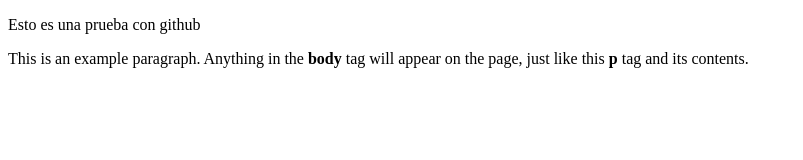
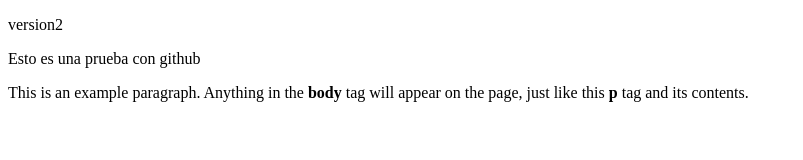
Before and after one commit to slopez36/mi-primer-repositorio, a plain HTML site: page index.html in a window 1280 px wide. Shown: the whole page, without its empty margins (0-803 px from the left). Drawn offline with Linux system fonts and the light colour scheme.

Commit message:
Update index.html

```diff
--- a/index.html
+++ b/index.html
@@ -1,9 +1,10 @@
 <!doctype html>
 <html>
   <head>
-    <title>This is the title of the webpage!</title>
+    <title>This is the title of the webpage2!</title>
   </head>
   <body>
+    <p>version2</p>
     <p>Esto es una prueba con github</p>
     <p>This is an example paragraph. Anything in the <strong>body</strong> tag will appear on the page, just like this <strong>p</strong> tag and its contents.</p>
   </body>
```
